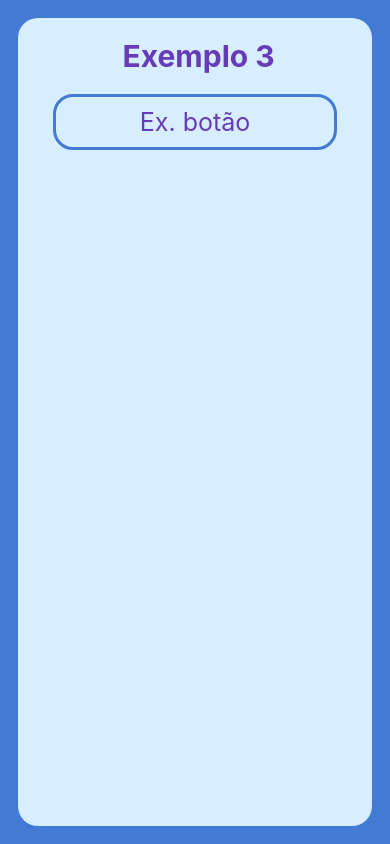
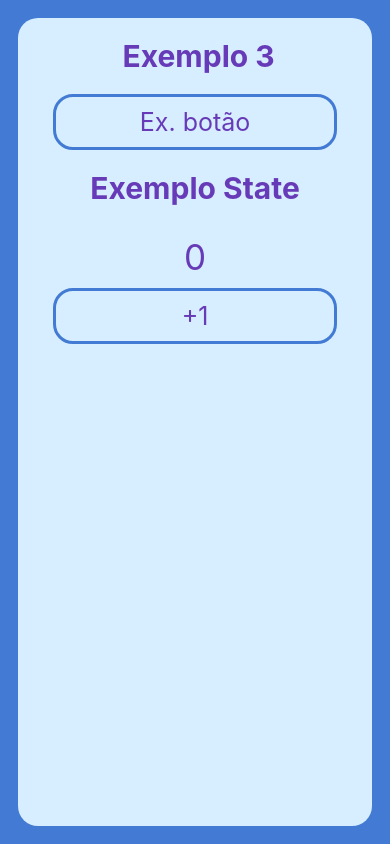
Before and after one commit to Pedrox23/aula_expo_0, a React Native app: screen / in a window 390 px wide. Built offline with nearby package versions, Linux system fonts and the light colour scheme.

Commit message:
Aula 10-05

```diff
--- a/components/exemplo_3/index.js
+++ b/components/exemplo_3/index.js
@@ -1,8 +1,17 @@
+import { useState} from 'react';
 import { View, Text, Pressable } from 'react-native';
 
 import styles from './styles';
 
 function exemplo_3() {
+
+    const [numero, setNumero] = useState(0);
+
+    function incremento() {
+        setNumero( numero+1 );
+    }
+
+
     return (
         <View style={styles.container}>
             <Text style={styles.titulo}> Exemplo 3</Text>
@@ -16,6 +25,19 @@
                 <Text style={styles.txtBotao}>Ex. botão</Text>
             </Pressable>
 
+            <Text style={styles.titulo}>Exemplo State</Text>
+
+            <Text style={styles.txtNumero}>{numero}</Text>
+
+            <Pressable
+                onPress={() => incremento()}
+                style={({pressed}) => pressed ?
+                [styles.botao, styles.botaoPress]
+                :
+                styles.botao}
+            >
+                <Text style={styles.txtBotao}>+1</Text>
+            </Pressable>
         </View>
 
     );
--- a/components/exemplo_3/styles.js
+++ b/components/exemplo_3/styles.js
@@ -29,6 +29,12 @@
     botaoPress:{
         backgroundColor: 'white',
     },
+    txtNumero: {
+        fontSize: 35,
+        color: '#673AB7',
+        marginVertical: 10,
+
+    },
 
 });
 
```
